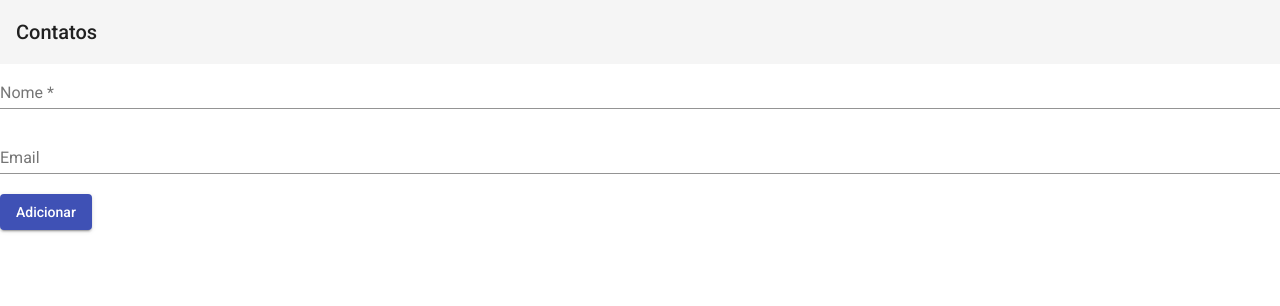
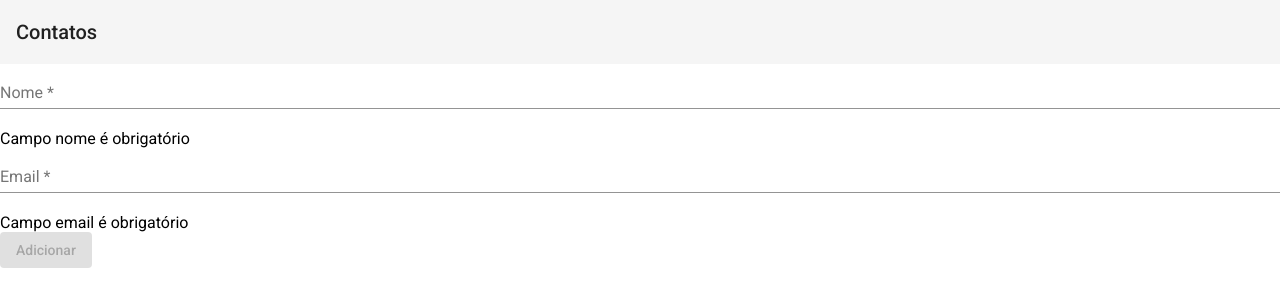
Before and after one commit to eduardotsilva/agenda-app, an Angular app: page / in a window 1280 px wide. Shown: the top 306 px of the page. Built offline with nearby package versions, Linux system fonts and the light colour scheme.

Commit message:
126. Trabalhando com validações no formulário

```diff
--- a/src/app/contato/contato.component.html
+++ b/src/app/contato/contato.component.html
@@ -6,10 +6,24 @@
     <input formControlName="nome" matInput placeholder="Digite seu nome" />
   </mat-form-field>
 
+  <div *ngIf="formulario.controls.nome.errors">
+    <div *ngIf="formulario.controls.nome.errors.required">
+      Campo nome é obrigatório
+    </div>
+  </div>
+
   <mat-form-field class="full-width">
     <mat-label>Email</mat-label>
     <input formControlName="email" matInput placeholder="Digite seu email" />
   </mat-form-field>
+  <div *ngIf="formulario.controls.email.errors">
+    <div *ngIf="formulario.controls.email.errors.required">
+      Campo email é obrigatório
+    </div>
+    <div *ngIf="formulario.controls.email.errors.email">Email inválido</div>
+  </div>
 
-  <button mat-raised-button color="primary">Adicionar</button>
+  <button mat-raised-button color="primary" [disabled]="!formulario.valid">
+    Adicionar
+  </button>
 </form>
--- a/src/app/contato/contato.component.ts
+++ b/src/app/contato/contato.component.ts
@@ -15,21 +15,22 @@ export class ContatoComponent implements OnInit {
 
   ngOnInit() {
     this.formulario = this.fb.group({
-      nome: ["",Validators.required],
-      email: ["", Validators.email],
+      nome: ["", Validators.required],
+      email: ["", [Validators.email, Validators.required]],
     });
   }
 
   submit() {
     console.log(this.formulario.value);
 
-
+    const teste = this.formulario.controls.email.errors.email;
+    console.log(teste);
 
     //this.service.save(c).subscribe(
-     // (response) => {
-      //  console.log(response);
-      //},
-      //(responseError) => {}
+    // (response) => {
+    //  console.log(response);
+    //},
+    //(responseError) => {}
     //);
   }
 }
```
